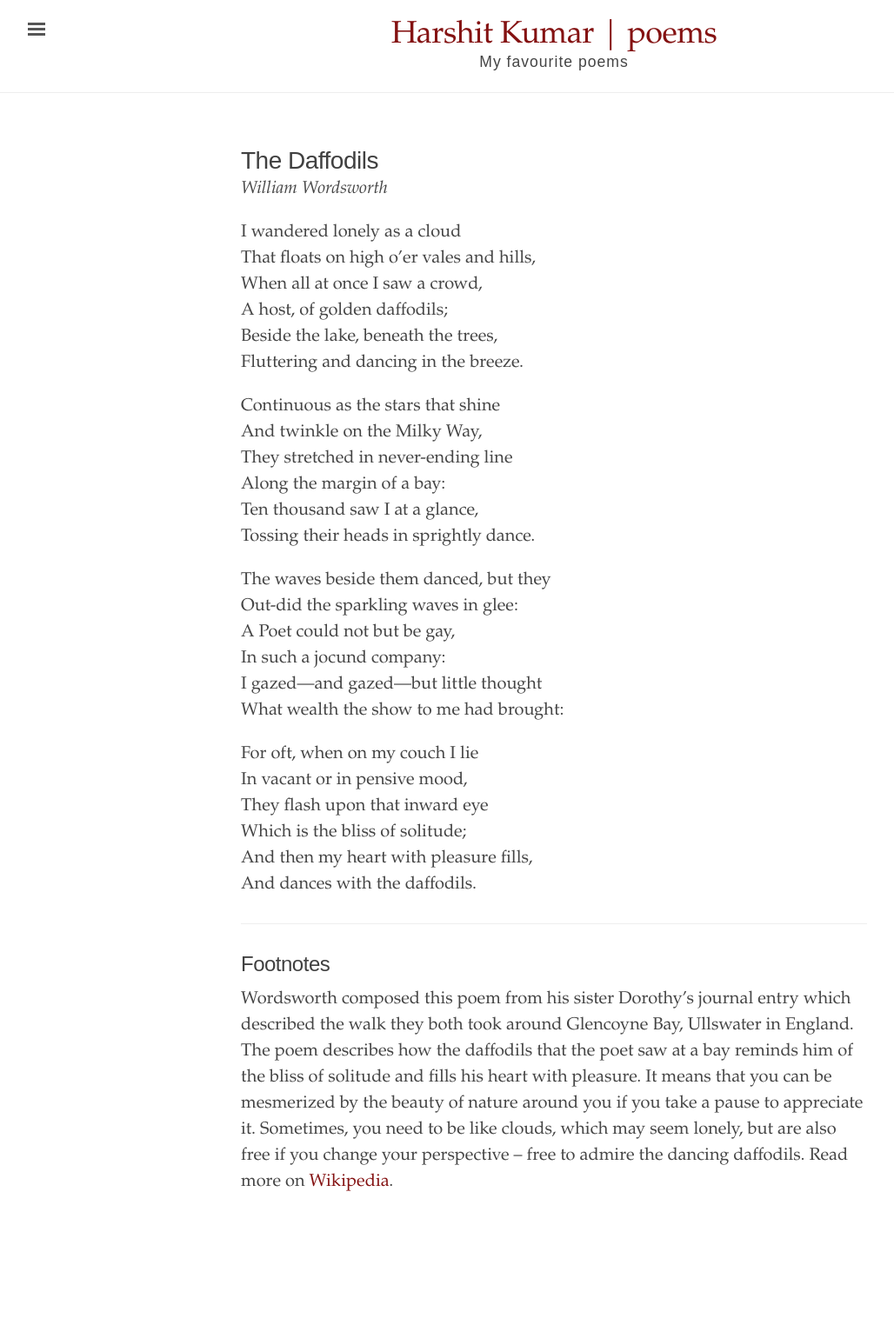
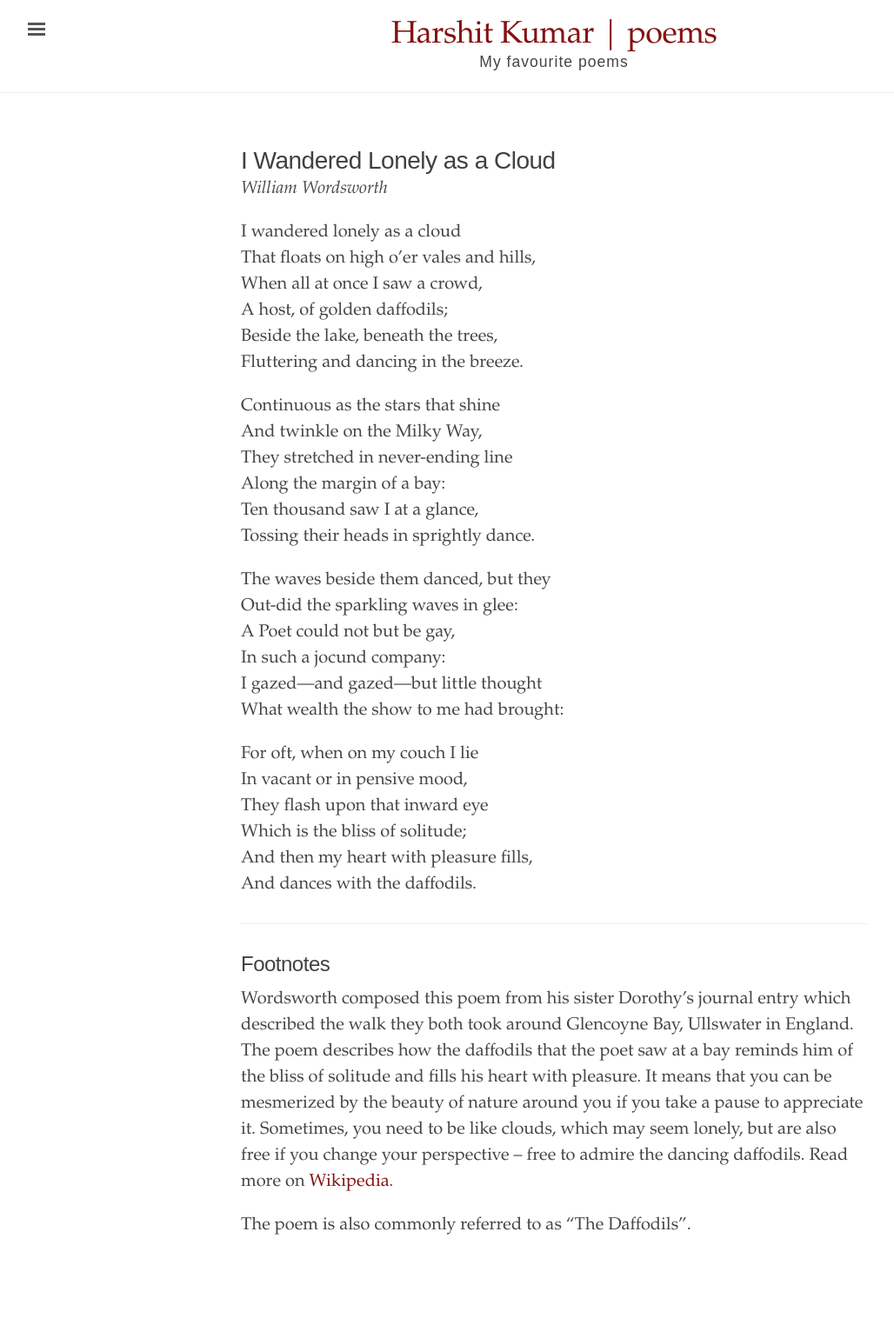
Before and after one commit to kHarshit/poems, a Jekyll site: the page built from _texts/the-daffodils.md, in a window 1280 px wide. Shown: the whole page at 87% size, without its empty margins (3-1031 px from the left). Built offline with Jekyll 4.4.1, drawn with Linux system fonts in a browser that asks for light colours; before the commit the page ends 1474 px from its top, so only the background shows below that.

Commit message:
fix: Change the title to the original one

```diff
--- a/_texts/the-daffodils.md
+++ b/_texts/the-daffodils.md
@@ -1,10 +1,10 @@
 ---
 layout: poem
-title: The Daffodils
+title: I Wandered Lonely as a Cloud
 author: William Wordsworth
 date: 2020-01-07 20:50 +05:30
 editor: Harshit Kumar
-source: Poem Hunter
+source: The Wordsworth Trust
 ---
 
 - I wandered lonely as a cloud
@@ -40,3 +40,5 @@ source: Poem Hunter
 ## Footnotes
 
 Wordsworth composed this poem from his sister Dorothy's journal entry which described the walk they both took around Glencoyne Bay, Ullswater in England. The poem describes how the daffodils that the poet saw at a bay reminds him of the bliss of solitude and fills his heart with pleasure. It means that you can be mesmerized by the beauty of nature around you if you take a pause to appreciate it. Sometimes, you need to be like clouds, which may seem lonely, but are also free if you change your perspective -- free to admire the dancing daffodils.  Read more on [Wikipedia](https://en.wikipedia.org/wiki/I_Wandered_Lonely_as_a_Cloud).
+
+The poem is also commonly referred to as "The Daffodils".
```
